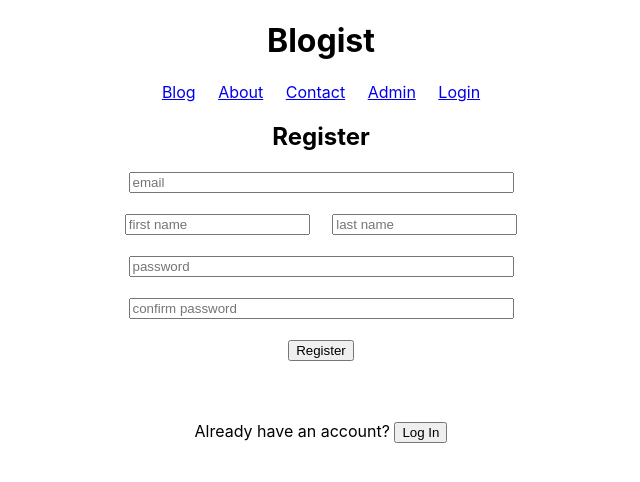
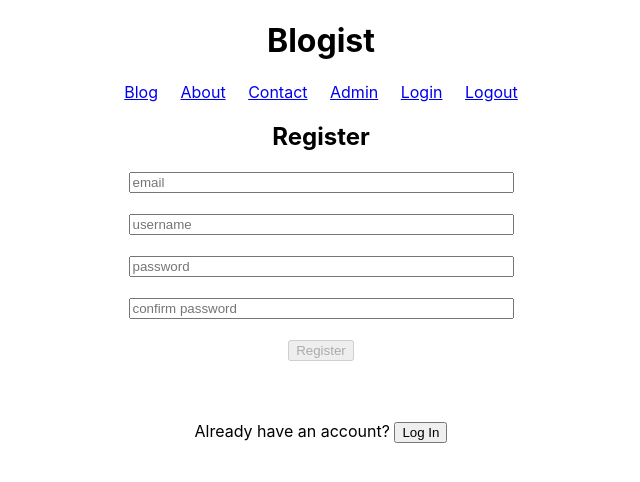
Before and after one commit to amanalem/blogist-react, a React (Create React App) app: page /login in a window 1280 px wide. Both pictures are taken after a click on the button "Register". Shown: the top 482 px of the page, without its empty margins (319-959 px from the left). Built offline with nearby package versions, Linux system fonts and the light colour scheme; no server answers.

Commit message:
I've done my best

```diff
--- a/src/App.js
+++ b/src/App.js
@@ -1,18 +1,28 @@
 import "./App.css";
 import { useState, useEffect } from "react";
-import { Route, Routes, Navigate, UseNavigate } from "react-router-dom";
+import {
+  Route,
+  Routes,
+  Navigate,
+  UseNavigate,
+  useNavigate,
+} from "react-router-dom";
 import axios from "axios";
 import postsService from "./services/postsService";
 import adminService from "./services/adminService";
+import styleService from "./services/styleService";
+import authService from "./services/authService";
 import Nav from "./components/Nav";
 import AdminPage from "./pages/AdminPage";
 import PostsPage from "./pages/PostsPage";
 import EditPostPage from "./pages/EditPostPage";
 import PostDetailPage from "./pages/PostDetailPage";
-import styleService from "./services/styleService";
+
 import LoginPage from "./pages/LoginPage";
 
 function App() {
+  const navigate = useNavigate();
+
   const [blogist, setBlogist] = useState({});
 
   const [user, setUser] = useState({});
@@ -21,11 +31,31 @@ function App() {
 
   const [style, setStyle] = useState({});
 
+  const handleLogout = () => {
+    // authService.logout();
+    setUser(null);
+    navigate("/login");
+  };
+
+  const handleLoginOrRegister = () => {
+    setUser(authService.getUser());
+  };
+
+  // const handleLogin = () => {
+  //   setUser(authService.login);
+  // };
+
+  // const handleRegister = () => {};
+
   useEffect(() => {
     adminService.get().then(({ data }) => {
       setBlogist(data);
     });
   }, []);
+
+  // useEffect(() => {
+  //   setUser(authService.getUser());
+  // }, []);
 
   useEffect(() => {
     postsService.getAll().then(({ data }) => {
@@ -42,12 +72,18 @@ function App() {
   return (
     <div className="App">
       <h1>Blogist</h1>
-      <Nav />
+      <Nav user={user} handleLogout={handleLogout} />
       <Routes>
         <Route path="/blog" element={<PostsPage posts={posts} user={user} />} />
         <Route
           path="/login"
-          element={<LoginPage user={user} setUser={setUser} />}
+          element={
+            <LoginPage
+              user={user}
+              setUser={setUser}
+              handleLoginOrRegister={handleLoginOrRegister}
+            />
+          }
         />
         <Route
           path="/admin"
--- a/src/components/Login.jsx
+++ b/src/components/Login.jsx
@@ -1,10 +1,20 @@
 import React, { useState } from "react";
 import authService from "../services/authService";
+import { useNavigate } from "react-router-dom";
 
-const Login = ({ user, setUser, toggle, updateMessage }) => {
+const Login = ({
+  user,
+  setUser,
+  toggle,
+  updateMessage,
+  handleLoginOrRegister,
+}) => {
+  const navigate = useNavigate();
+
   const [loginForm, setLoginForm] = useState({
     email: "",
     password: "",
+    password_confirmation: "",
   });
 
   const handleChange = (e) => {
@@ -13,11 +23,18 @@ const Login = ({ user, setUser, toggle, updateMessage }) => {
 
   const handleLogin = (e) => {
     e.preventDefault();
-    authService.login(loginForm).then(({ data }) => {
-      updateMessage(data.message);
-      if (data.token) {
-      }
-    });
+    try {
+      authService.login(loginForm).then(({ user }) => {
+        setUser(user);
+        navigate("/blog");
+      });
+    } catch (err) {
+      updateMessage(err.message);
+    }
+  };
+
+  const isFormInvalid = () => {
+    return !(loginForm.email && loginForm.password);
   };
 
   return (
@@ -47,7 +64,20 @@ const Login = ({ user, setUser, toggle, updateMessage }) => {
 
         <br />
         <br />
-        <button type="submit">Log In</button>
+        <input
+          size={45}
+          type="password"
+          name="password_confirmation"
+          onChange={handleChange}
+          value={loginForm.password_confirmation}
+          placeholder="password_confirmation"
+        />
+
+        <br />
+        <br />
+        <button type="submit" disabled={isFormInvalid()}>
+          Log In
+        </button>
       </form>
       <br />
       <br /> <br />
--- a/src/components/Nav.jsx
+++ b/src/components/Nav.jsx
@@ -14,7 +14,7 @@ const NavDiv = styled.div`
   }
 `;
 
-const Nav = () => {
+const Nav = ({ handleLogout }) => {
   return (
     <NavDiv>
       <ul>
@@ -37,6 +37,12 @@ const Nav = () => {
         <li>
           <Link to="/login">Login</Link>
         </li>
+        &nbsp; &nbsp; &nbsp;
+        <li>
+          <Link onClick={handleLogout} to="/login">
+            Logout
+          </Link>
+        </li>
       </ul>
     </NavDiv>
   );
--- a/src/components/Register.jsx
+++ b/src/components/Register.jsx
@@ -1,19 +1,45 @@
 import React, { useState } from "react";
+import authService from "../services/authService";
+import { useNavigate } from "react-router-dom";
 
-const Register = ({ user, setUser, toggle, updateMessage }) => {
+const Register = ({
+  user,
+  setUser,
+  toggle,
+  updateMessage,
+  handleLoginOrRegister,
+}) => {
+  const navigate = useNavigate();
+
   const [registerForm, setRegisterForm] = useState({
-    first_name: "",
-    last_name: "",
+    username: "",
     email: "",
     password: "",
     password_confirmation: "",
-    is_superuser: true,
+    is_superuser: false,
   });
-
-  const handleRegister = (e) => {};
 
   const handleChange = (e) => {
     setRegisterForm({ ...registerForm, [e.target.name]: e.target.value });
+  };
+
+  const handleRegister = async (e) => {
+    e.preventDefault();
+    try {
+      await authService.register(registerForm);
+      toggle();
+    } catch (err) {
+      updateMessage(err.message);
+    }
+  };
+
+  const isFormInvalid = () => {
+    return !(
+      registerForm.email &&
+      registerForm.username &&
+      registerForm.password &&
+      registerForm.password_confirmation
+    );
   };
 
   return (
@@ -32,21 +58,13 @@ const Register = ({ user, setUser, toggle, updateMessage }) => {
         <br />
         <input
           type="text"
-          name="first_name"
-          size={20}
-          value={registerForm.first_name}
+          name="username"
+          size={45}
+          value={registerForm.username}
           onChange={handleChange}
-          placeholder="first name"
+          placeholder="username"
         />
-        &nbsp; &nbsp; &nbsp;
-        <input
-          type="text"
-          name="last_name"
-          size={20}
-          value={registerForm.last_name}
-          onChange={handleChange}
-          placeholder="last name"
-        />
+
         <br />
         <br />
         <input
@@ -69,7 +87,9 @@ const Register = ({ user, setUser, toggle, updateMessage }) => {
         />
         <br />
         <br />
-        <button type="submit">Register</button>
+        <button type="submit" disabled={isFormInvalid()}>
+          Register
+        </button>
       </form>
       <br /> <br />
       <br />
--- a/src/pages/LoginPage.jsx
+++ b/src/pages/LoginPage.jsx
@@ -2,7 +2,7 @@ import React, { useState } from "react";
 import Login from "../components/Login";
 import Register from "../components/Register";
 
-const LoginPage = ({ user, setUser }) => {
+const LoginPage = ({ user, setUser, handleLoginOrRegister }) => {
   const [selector, setSelector] = useState({
     toggle: true,
   });
@@ -29,6 +29,7 @@ const LoginPage = ({ user, setUser }) => {
           user={user}
           setUser={setUser}
           updateMessage={updateMessage}
+          handleLoginOrRegister={handleLoginOrRegister}
         />
       ) : (
         <Register
@@ -36,6 +37,7 @@ const LoginPage = ({ user, setUser }) => {
           user={user}
           setUser={setUser}
           updateMessage={updateMessage}
+          handleLoginOrRegister={handleLoginOrRegister}
         />
       )}
     </div>
--- a/src/services/authService.js
+++ b/src/services/authService.js
@@ -2,28 +2,27 @@ import http from "../http-common";
 import tokenService from "./tokenService";
 
 const login = (creds) => {
-  return http.post("/login/", creds).then(({ data }) => {
-    tokenService.setToken(data.token);
-  });
+  return http.post("/login/", creds);
+  // .then(({ data }) => {
+  // tokenService.setToken(data.token);
+  // });
 };
 
 const register = (creds) => {
-  return http.post("/register/", creds).then(({ data }) => {
-    tokenService.setToken(data.token);
-  });
+  return http.post("/register/", creds);
 };
 
-const getUser = () => {
-  return tokenService.getUserFromToken();
-};
+// const getUser = () => {
+//   return tokenService.getUserFromToken();
+// };
 
-const logout = () => {
-  return tokenService.removeToken();
-};
+// const logout = () => {
+//   return tokenService.removeToken();
+// };
 
 export default {
   login,
   register,
-  getUser,
-  logout,
+  // getUser,
+  // logout,
 };
--- a/src/services/tokenService.js
+++ b/src/services/tokenService.js
@@ -4,14 +4,15 @@ function setToken(token) {
 
 const getToken = () => {
   let token = localStorage.getItem("token");
-  if (token) {
-    const payload = JSON.parse(atob(token.split(".")[1]));
-    if (payload.exp < Date.now() / 1000) {
-      localStorage.removeItem("token");
-      token = null;
-    }
-  }
-  return token;
+  // if (token) {
+  //   const payload = JSON.parse(atob(token.split(".")[1]));
+  //   if (payload.exp < Date.now() / 1000) {
+  //     localStorage.removeItem("token");
+  //     token = null;
+  //   }
+  // }
+  // return token;
+  console.log(token);
 };
 
 const getUserFromToken = () => {
```
